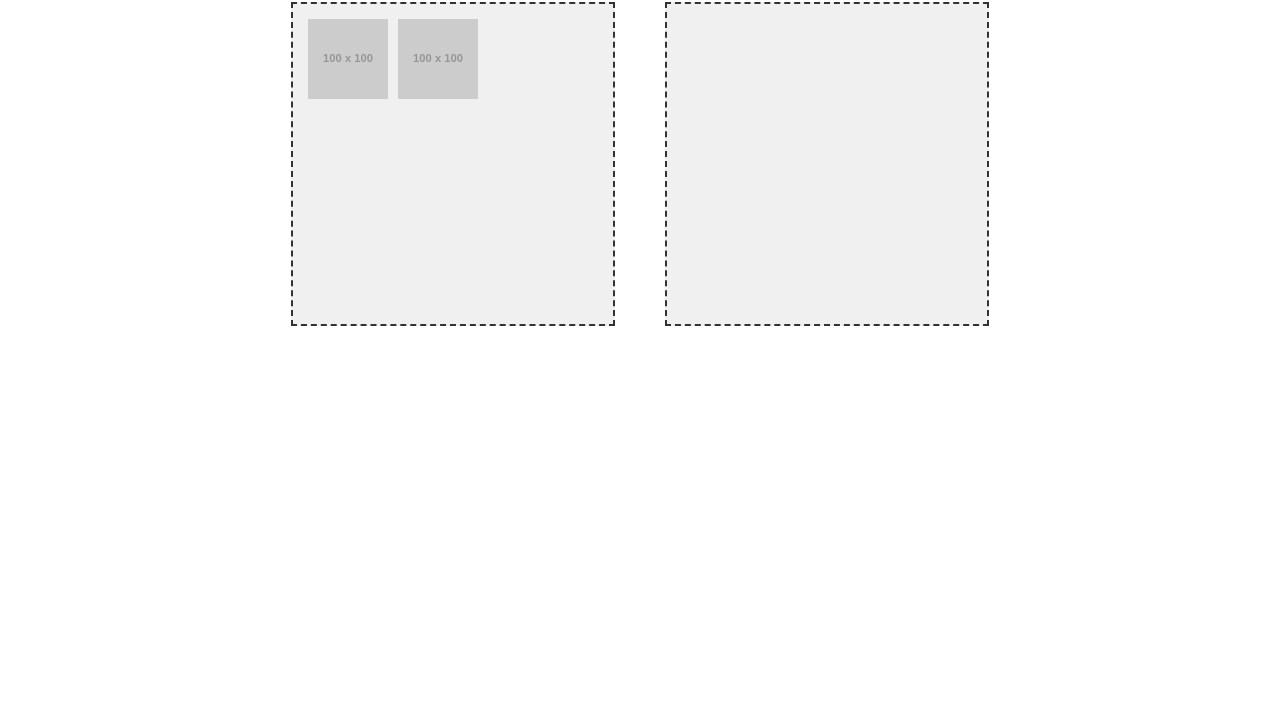
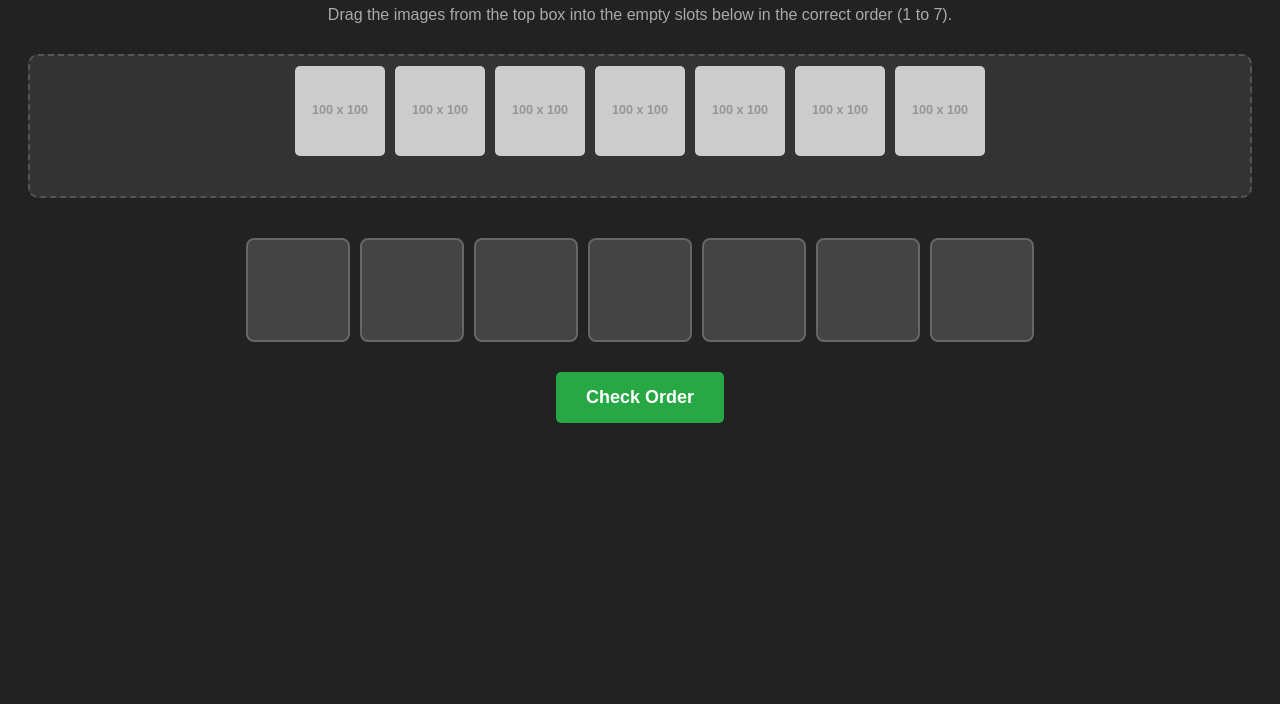
Before and after one commit to kristersssb/toms, a plain HTML site: page index.html in a window 1280 px wide. Shown: the part 96-800 px from the top of the page. Drawn offline with Linux system fonts and the light colour scheme; placeholder pictures from the web are drawn by us.

Commit message:
Update index.html

```diff
--- a/index.html
+++ b/index.html
@@ -1,69 +1,212 @@
 <!DOCTYPE html>
-<html>
+<html lang="en">
 <head>
+    <meta charset="UTF-8">
+    <meta name="viewport" content="width=device-width, initial-scale=1.0">
+    <title>Image Sorting Game</title>
     <style>
-        /* CSS: Make it look nice */
-        body { font-family: sans-serif; text-align: center; }
+        body {
+            font-family: sans-serif;
+            text-align: center;
+            background-color: #222;
+            color: white;
+            padding: 20px;
+        }
 
-        .container {
+        h1 { margin-bottom: 10px; }
+        p { color: #aaa; margin-bottom: 30px; }
+
+        /* Area where images start (Scrambled) */
+        #image-bank {
+            min-height: 120px;
+            background-color: #333;
+            border: 2px dashed #555;
+            padding: 10px;
             display: flex;
             justify-content: center;
-            gap: 50px;
-            margin-top: 50px;
+            flex-wrap: wrap;
+            gap: 10px;
+            margin-bottom: 40px;
+            border-radius: 10px;
         }
 
-        /* The Box where images live */
-        #box1, #box2 {
-            width: 300px;
-            height: 300px;
-            border: 2px dashed #333;
-            background-color: #f0f0f0;
+        /* Container for the 7 empty slots */
+        #slots-container {
             display: flex;
+            justify-content: center;
             flex-wrap: wrap;
-            padding: 10px;
+            gap: 10px;
+            margin-bottom: 30px;
         }
 
-        /* The Draggable Image */
-        img {
-            width: 80px;
-            height: 80px;
+        /* The individual slots (boxes) */
+        .slot {
+            width: 100px;
+            height: 100px;
+            background-color: #444;
+            border: 2px solid #666;
+            border-radius: 8px;
+            display: flex;
+            align-items: center;
+            justify-content: center;
+        }
+
+        /* The Draggable Images */
+        .draggable-img {
+            width: 90px;
+            height: 90px;
             cursor: grab;
-            margin: 5px;
+            border-radius: 5px;
+            transition: transform 0.1s;
+        }
+
+        .draggable-img:active {
+            cursor: grabbing;
+            transform: scale(1.1);
+        }
+
+        /* Buttons */
+        button {
+            padding: 15px 30px;
+            font-size: 18px;
+            cursor: pointer;
+            background-color: #28a745;
+            color: white;
+            border: none;
+            border-radius: 5px;
+            font-weight: bold;
+        }
+
+        button:hover { background-color: #218838; }
+
+        #result {
+            margin-top: 20px;
+            font-size: 24px;
+            font-weight: bold;
+            height: 40px;
         }
     </style>
 </head>
 <body>
 
-    <h2>Drag the images between the boxes!</h2>
+    <h1>Sort the 7 Images</h1>
+    <p>Drag the images from the top box into the empty slots below in the correct order (1 to 7).</p>
 
-    <div class="container">
-        <!-- BOX 1 -->
-        <div id="box1" ondrop="drop(event)" ondragover="allowDrop(event)">
-            <!-- Images inside Box 1 -->
-            <img src="https://placehold.co/100/png?text=A" draggable="true" ondragstart="drag(event)" id="img1">
-            <img src="https://placehold.co/100/png?text=B" draggable="true" ondragstart="drag(event)" id="img2">
-        </div>
-
-        <!-- BOX 2 -->
-        <div id="box2" ondrop="drop(event)" ondragover="allowDrop(event)">
-            <!-- Empty initially -->
-        </div>
+    <!-- 1. The Bank: Images appear here scrambled -->
+    <div id="image-bank" ondrop="drop(event)" ondragover="allowDrop(event)">
+        <!-- Javascript will insert images here -->
     </div>
 
+    <!-- 2. The Slots: Where you drop them -->
+    <div id="slots-container">
+        <!-- We create 7 slots explicitly -->
+        <div class="slot" id="slot-1" ondrop="drop(event)" ondragover="allowDrop(event)"></div>
+        <div class="slot" id="slot-2" ondrop="drop(event)" ondragover="allowDrop(event)"></div>
+        <div class="slot" id="slot-3" ondrop="drop(event)" ondragover="allowDrop(event)"></div>
+        <div class="slot" id="slot-4" ondrop="drop(event)" ondragover="allowDrop(event)"></div>
+        <div class="slot" id="slot-5" ondrop="drop(event)" ondragover="allowDrop(event)"></div>
+        <div class="slot" id="slot-6" ondrop="drop(event)" ondragover="allowDrop(event)"></div>
+        <div class="slot" id="slot-7" ondrop="drop(event)" ondragover="allowDrop(event)"></div>
+    </div>
+
+    <button onclick="checkOrder()">Check Order</button>
+
+    <div id="result"></div>
+
     <script>
-        // JAVASCRIPT: The logic
+        // --- CONFIGURATION ---
+        // You can replace these Placeholders with your own image URLs!
+        // The "id" must stay "img-1", "img-2" etc. so the code knows the correct order.
+        const images = [
+            { id: "img-1", src: "https://placehold.co/100x100/FF5733/FFF?text=1" },
+            { id: "img-2", src: "https://placehold.co/100x100/C70039/FFF?text=2" },
+            { id: "img-3", src: "https://placehold.co/100x100/900C3F/FFF?text=3" },
+            { id: "img-4", src: "https://placehold.co/100x100/581845/FFF?text=4" },
+            { id: "img-5", src: "https://placehold.co/100x100/1C2833/FFF?text=5" },
+            { id: "img-6", src: "https://placehold.co/100x100/17202A/FFF?text=6" },
+            { id: "img-7", src: "https://placehold.co/100x100/2874A6/FFF?text=7" }
+        ];
+
+        // --- SETUP ON LOAD ---
+        const bank = document.getElementById("image-bank");
+
+        // 1. Shuffle the images so the game is hard
+        function shuffle(array) {
+            return array.sort(() => Math.random() - 0.5);
+        }
+
+        // 2. Create the HTML for the images and put them in the bank
+        const shuffledImages = shuffle([...images]); // Create a copy to shuffle
+
+        shuffledImages.forEach(imgData => {
+            const img = document.createElement("img");
+            img.src = imgData.src;
+            img.id = imgData.id;
+            img.className = "draggable-img";
+            img.draggable = true;
+            img.ondragstart = drag;
+            bank.appendChild(img);
+        });
+
+        // --- DRAG AND DROP FUNCTIONS ---
         function allowDrop(ev) {
-            ev.preventDefault(); // Allows an item to be dropped here
+            ev.preventDefault();
         }
 
         function drag(ev) {
-            ev.dataTransfer.setData("text", ev.target.id); // Remember which image is being dragged
+            ev.dataTransfer.setData("text", ev.target.id);
         }
 
         function drop(ev) {
             ev.preventDefault();
-            var data = ev.dataTransfer.getData("text"); // Get the image ID
-            ev.target.appendChild(document.getElementById(data)); // Move the image to the new box
+            var data = ev.dataTransfer.getData("text");
+            var draggedElement = document.getElementById(data);
+
+            // Logic: Only allow one image per slot (unless dropping back to bank)
+            // If the target is a slot or the bank, allow drop.
+            // If the target is an IMAGE inside a slot, drop into the parent (the slot).
+
+            let target = ev.target;
+
+            // If we dropped ON TOP of another image, find the parent slot
+            if (target.tagName === "IMG") {
+                target = target.parentElement;
+            }
+
+            // If the target is a Slot and already has an image, swap them?
+            // For simplicity: We only append. If slot is full, it might look weird unless we check.
+            // Simple fix: If target is a slot and has children, move the existing child back to bank first?
+            // Let's keep it simple: Just append.
+            target.appendChild(draggedElement);
+        }
+
+        // --- GAME LOGIC ---
+        function checkOrder() {
+            let correctCount = 0;
+            const resultText = document.getElementById("result");
+
+            // Loop through slots 1 to 7
+            for (let i = 1; i <= 7; i++) {
+                const slot = document.getElementById(`slot-${i}`);
+                const img = slot.querySelector("img");
+
+                // Check if there is an image and if its ID matches the slot number
+                if (img && img.id === `img-${i}`) {
+                    correctCount++;
+                    slot.style.borderColor = "#00FF00"; // Green border for correct
+                } else {
+                    slot.style.borderColor = "#FF0000"; // Red border for wrong/empty
+                }
+            }
+
+            // Feedback Message
+            if (correctCount === 7) {
+                resultText.innerHTML = "🎉 YOU WIN! All 7 correct! 🎉";
+                resultText.style.color = "#00FF00";
+            } else {
+                resultText.innerHTML = `You have ${correctCount} correct. Keep trying!`;
+                resultText.style.color = "#FFA500";
+            }
         }
     </script>
 
```
